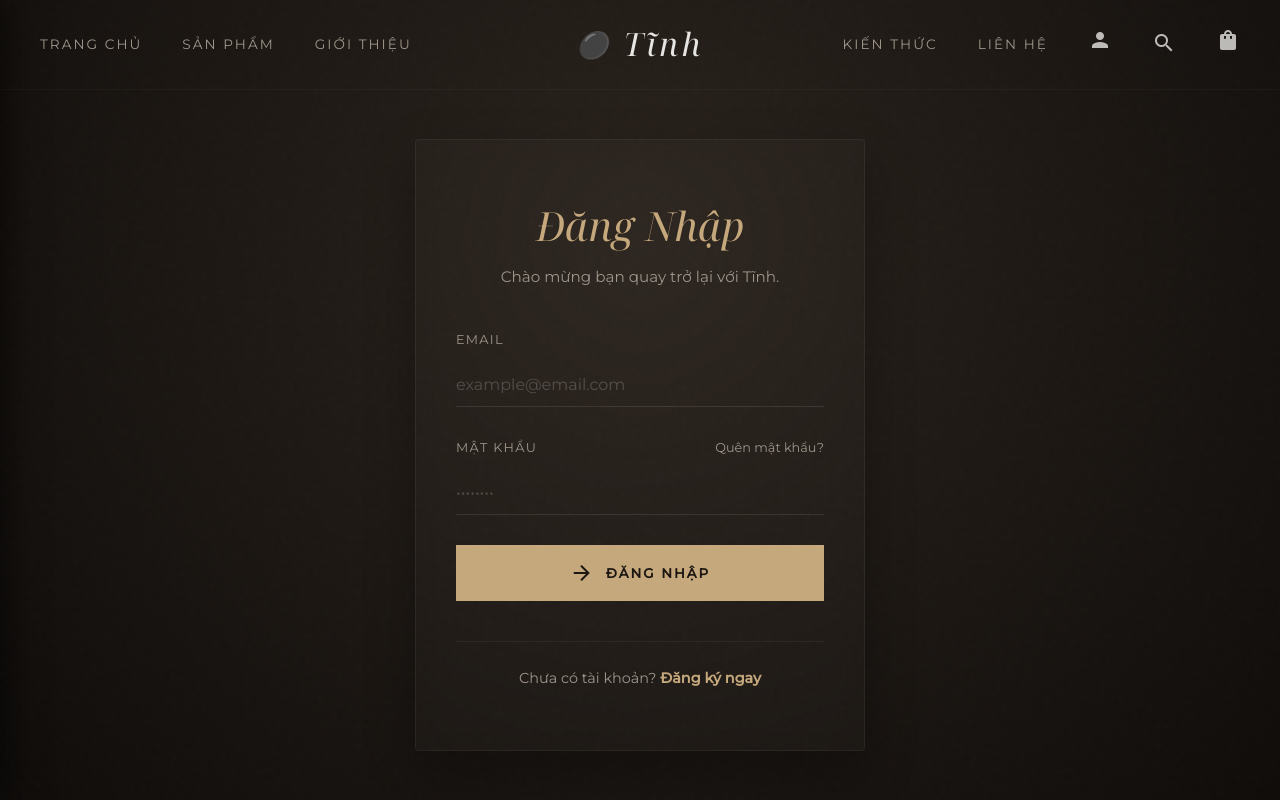
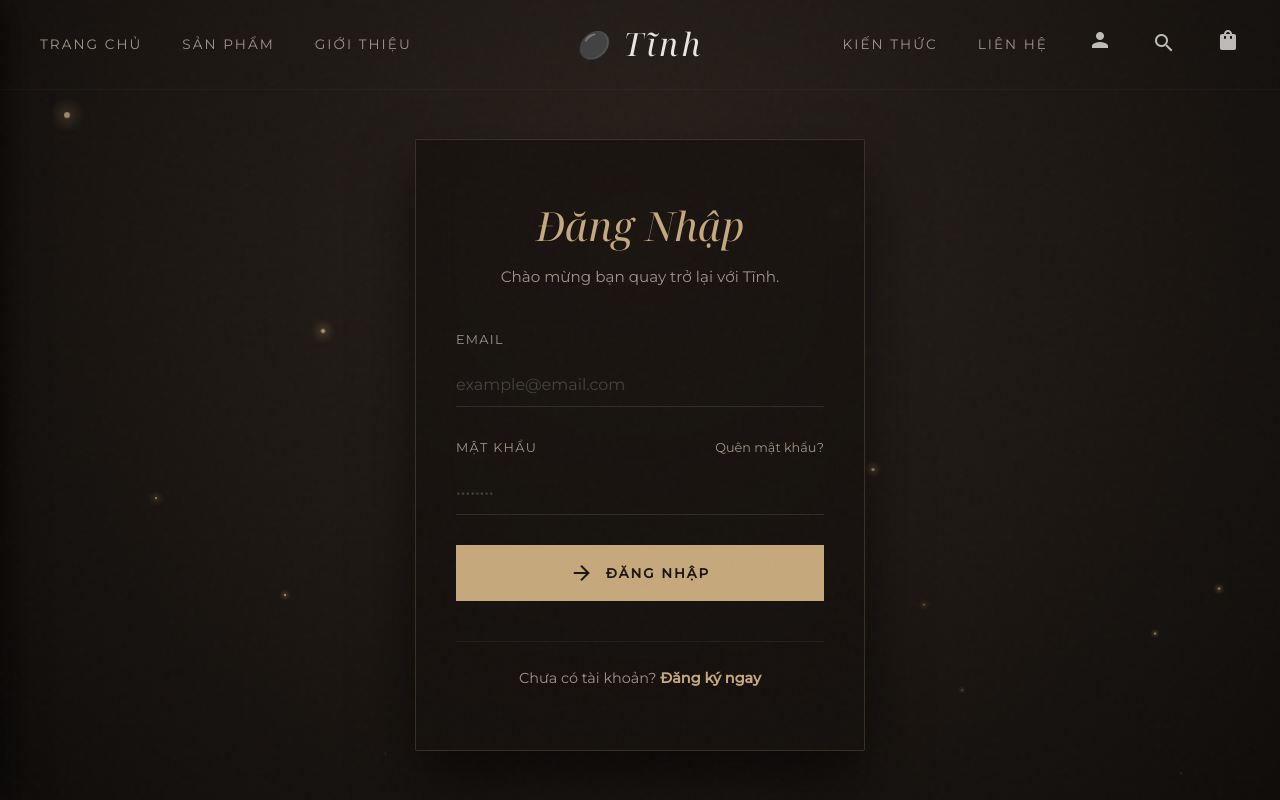
Before and after one commit to namast0601/shop_01_fe, an Angular app: page /login in a window 1280 px wide. Shown: the top 800 px of the page. Built offline with nearby package versions, Linux system fonts and the light colour scheme.

Commit message:
Add effect

```diff
--- a/src/app/pages/login/login.component.css
+++ b/src/app/pages/login/login.component.css
@@ -1,3 +1,4 @@
+/* Inherit / Shared Auth Styles */
 .auth-page {
     min-height: 100vh;
     padding-top: var(--header-height);
@@ -5,17 +6,256 @@
     align-items: center;
     justify-content: center;
     background-image: radial-gradient(circle at 50% 30%, #2a231d, #0f0c0a);
+    position: relative;
+    overflow: hidden;
+    /* Contain animations */
 }
 
+/* Decorative Layer */
+.decor-background {
+    position: absolute;
+    top: 0;
+    left: 0;
+    width: 100%;
+    height: 100%;
+    pointer-events: none;
+    z-index: 0;
+}
+
+/* 3. Floating Embers - Increased Quantity & Variety */
+.embers {
+    position: absolute;
+    width: 100%;
+    height: 100%;
+    z-index: 3;
+}
+
+.embers span {
+    position: absolute;
+    width: 6px;
+    height: 6px;
+    background: var(--c-gold);
+    border-radius: 50%;
+    opacity: 0;
+    box-shadow: 0 0 15px 2px var(--c-gold);
+    /* Strong Glow */
+    animation: riseEmber 8s infinite linear;
+}
+
+/* Randomized styles for 25 embers */
+.embers span:nth-child(1) {
+    left: 5%;
+    animation-duration: 7s;
+    animation-delay: 0s;
+}
+
+.embers span:nth-child(2) {
+    left: 12%;
+    animation-duration: 9s;
+    animation-delay: 2s;
+    width: 4px;
+    height: 4px;
+}
+
+.embers span:nth-child(3) {
+    left: 18%;
+    animation-duration: 11s;
+    animation-delay: 5s;
+    width: 8px;
+    height: 8px;
+}
+
+.embers span:nth-child(4) {
+    left: 25%;
+    animation-duration: 8s;
+    animation-delay: 1s;
+}
+
+.embers span:nth-child(5) {
+    left: 30%;
+    animation-duration: 12s;
+    animation-delay: 4s;
+    width: 3px;
+    height: 3px;
+}
+
+.embers span:nth-child(6) {
+    left: 38%;
+    animation-duration: 10s;
+    animation-delay: 3s;
+}
+
+.embers span:nth-child(7) {
+    left: 45%;
+    animation-duration: 14s;
+    animation-delay: 7s;
+    width: 5px;
+    height: 5px;
+}
+
+.embers span:nth-child(8) {
+    left: 52%;
+    animation-duration: 9s;
+    animation-delay: 2s;
+}
+
+.embers span:nth-child(9) {
+    left: 60%;
+    animation-duration: 11s;
+    animation-delay: 6s;
+    width: 7px;
+    height: 7px;
+}
+
+.embers span:nth-child(10) {
+    left: 68%;
+    animation-duration: 13s;
+    animation-delay: 0s;
+}
+
+.embers span:nth-child(11) {
+    left: 75%;
+    animation-duration: 8s;
+    animation-delay: 4s;
+    width: 4px;
+    height: 4px;
+}
+
+.embers span:nth-child(12) {
+    left: 82%;
+    animation-duration: 12s;
+    animation-delay: 8s;
+}
+
+.embers span:nth-child(13) {
+    left: 90%;
+    animation-duration: 10s;
+    animation-delay: 3s;
+    width: 6px;
+    height: 6px;
+}
+
+.embers span:nth-child(14) {
+    left: 95%;
+    animation-duration: 15s;
+    animation-delay: 1s;
+}
+
+.embers span:nth-child(15) {
+    left: 50%;
+    animation-duration: 9s;
+    animation-delay: 5s;
+    width: 2px;
+    height: 2px;
+}
+
+/* Second batch for density */
+.embers span:nth-child(16) {
+    left: 8%;
+    animation-duration: 10s;
+    animation-delay: 6s;
+    width: 5px;
+    height: 5px;
+}
+
+.embers span:nth-child(17) {
+    left: 22%;
+    animation-duration: 12s;
+    animation-delay: 2s;
+}
+
+.embers span:nth-child(18) {
+    left: 35%;
+    animation-duration: 8s;
+    animation-delay: 4s;
+    width: 7px;
+    height: 7px;
+}
+
+.embers span:nth-child(19) {
+    left: 58%;
+    animation-duration: 14s;
+    animation-delay: 1s;
+}
+
+.embers span:nth-child(20) {
+    left: 72%;
+    animation-duration: 9s;
+    animation-delay: 3s;
+    width: 4px;
+    height: 4px;
+}
+
+.embers span:nth-child(21) {
+    left: 88%;
+    animation-duration: 11s;
+    animation-delay: 5s;
+}
+
+.embers span:nth-child(22) {
+    left: 15%;
+    animation-duration: 13s;
+    animation-delay: 7s;
+    width: 6px;
+    height: 6px;
+}
+
+.embers span:nth-child(23) {
+    left: 42%;
+    animation-duration: 10s;
+    animation-delay: 2s;
+}
+
+.embers span:nth-child(24) {
+    left: 65%;
+    animation-duration: 8s;
+    animation-delay: 0s;
+    width: 8px;
+    height: 8px;
+}
+
+.embers span:nth-child(25) {
+    left: 92%;
+    animation-duration: 14s;
+    animation-delay: 4s;
+}
+
+
+@keyframes riseEmber {
+    0% {
+        transform: translateY(110vh) scale(0);
+        opacity: 0;
+    }
+
+    20% {
+        opacity: 1;
+    }
+
+    80% {
+        opacity: 0.8;
+    }
+
+    100% {
+        transform: translateY(-10vh) scale(1.2);
+        opacity: 0;
+    }
+}
+
+
+/* Main Auth Container */
 .auth-container {
     width: 100%;
     max-width: 450px;
     padding: 60px 40px;
-    background: rgba(255, 255, 255, 0.02);
-    border: 1px solid rgba(255, 255, 255, 0.05);
-    backdrop-filter: blur(10px);
-    border-radius: 4px;
-    box-shadow: 0 20px 50px rgba(0, 0, 0, 0.3);
+    background: rgba(20, 16, 13, 0.7);
+    border: 1px solid rgba(198, 168, 124, 0.2);
+    backdrop-filter: blur(20px);
+    -webkit-backdrop-filter: blur(20px);
+    border-radius: 2px;
+    box-shadow: 0 30px 60px rgba(0, 0, 0, 0.6);
+    z-index: 10;
+    position: relative;
+    transform: translateZ(0);
 }
 
 .auth-header {
--- a/src/app/pages/login/login.component.html
+++ b/src/app/pages/login/login.component.html
@@ -1,13 +1,12 @@
 <div class="auth-page">
     <!-- Decorative Background Elements -->
     <div class="decor-background">
-        <div class="zen-circle"></div>
-        <div class="smoke-container">
-            <div class="smoke-blob one"></div>
-            <div class="smoke-blob two"></div>
-            <div class="smoke-blob three"></div>
-        </div>
+        <!-- Only Embers -->
         <div class="embers">
+            <span></span><span></span><span></span><span></span><span></span>
+            <span></span><span></span><span></span><span></span><span></span>
+            <span></span><span></span><span></span><span></span><span></span>
+            <span></span><span></span><span></span><span></span><span></span>
             <span></span><span></span><span></span><span></span><span></span>
         </div>
     </div>
--- a/src/app/pages/register/register.component.css
+++ b/src/app/pages/register/register.component.css
@@ -1,4 +1,4 @@
-/* Inherit most styles from Login, add specifics if needed */
+/* Inherit / Shared Auth Styles */
 .auth-page {
     min-height: 100vh;
     padding-top: var(--header-height);
@@ -6,18 +6,255 @@
     align-items: center;
     justify-content: center;
     background-image: radial-gradient(circle at 50% 30%, #2a231d, #0f0c0a);
+    position: relative;
+    overflow: hidden;
+    /* Contain animations */
 }
 
+/* Decorative Layer */
+.decor-background {
+    position: absolute;
+    top: 0;
+    left: 0;
+    width: 100%;
+    height: 100%;
+    pointer-events: none;
+    z-index: 0;
+}
+
+/* 3. Floating Embers - Increased Quantity & Variety */
+.embers {
+    position: absolute;
+    width: 100%;
+    height: 100%;
+    z-index: 3;
+}
+
+.embers span {
+    position: absolute;
+    width: 6px;
+    height: 6px;
+    background: var(--c-gold);
+    border-radius: 50%;
+    opacity: 0;
+    box-shadow: 0 0 15px 2px var(--c-gold);
+    /* Strong Glow */
+    animation: riseEmber 8s infinite linear;
+}
+
+/* Randomized styles for 25 embers (matching Login for consistency) */
+.embers span:nth-child(1) {
+    left: 5%;
+    animation-duration: 7s;
+    animation-delay: 0s;
+}
+
+.embers span:nth-child(2) {
+    left: 12%;
+    animation-duration: 9s;
+    animation-delay: 2s;
+    width: 4px;
+    height: 4px;
+}
+
+.embers span:nth-child(3) {
+    left: 18%;
+    animation-duration: 11s;
+    animation-delay: 5s;
+    width: 8px;
+    height: 8px;
+}
+
+.embers span:nth-child(4) {
+    left: 25%;
+    animation-duration: 8s;
+    animation-delay: 1s;
+}
+
+.embers span:nth-child(5) {
+    left: 30%;
+    animation-duration: 12s;
+    animation-delay: 4s;
+    width: 3px;
+    height: 3px;
+}
+
+.embers span:nth-child(6) {
+    left: 38%;
+    animation-duration: 10s;
+    animation-delay: 3s;
+}
+
+.embers span:nth-child(7) {
+    left: 45%;
+    animation-duration: 14s;
+    animation-delay: 7s;
+    width: 5px;
+    height: 5px;
+}
+
+.embers span:nth-child(8) {
+    left: 52%;
+    animation-duration: 9s;
+    animation-delay: 2s;
+}
+
+.embers span:nth-child(9) {
+    left: 60%;
+    animation-duration: 11s;
+    animation-delay: 6s;
+    width: 7px;
+    height: 7px;
+}
+
+.embers span:nth-child(10) {
+    left: 68%;
+    animation-duration: 13s;
+    animation-delay: 0s;
+}
+
+.embers span:nth-child(11) {
+    left: 75%;
+    animation-duration: 8s;
+    animation-delay: 4s;
+    width: 4px;
+    height: 4px;
+}
+
+.embers span:nth-child(12) {
+    left: 82%;
+    animation-duration: 12s;
+    animation-delay: 8s;
+}
+
+.embers span:nth-child(13) {
+    left: 90%;
+    animation-duration: 10s;
+    animation-delay: 3s;
+    width: 6px;
+    height: 6px;
+}
+
+.embers span:nth-child(14) {
+    left: 95%;
+    animation-duration: 15s;
+    animation-delay: 1s;
+}
+
+.embers span:nth-child(15) {
+    left: 50%;
+    animation-duration: 9s;
+    animation-delay: 5s;
+    width: 2px;
+    height: 2px;
+}
+
+.embers span:nth-child(16) {
+    left: 8%;
+    animation-duration: 10s;
+    animation-delay: 6s;
+    width: 5px;
+    height: 5px;
+}
+
+.embers span:nth-child(17) {
+    left: 22%;
+    animation-duration: 12s;
+    animation-delay: 2s;
+}
+
+.embers span:nth-child(18) {
+    left: 35%;
+    animation-duration: 8s;
+    animation-delay: 4s;
+    width: 7px;
+    height: 7px;
+}
+
+.embers span:nth-child(19) {
+    left: 58%;
+    animation-duration: 14s;
+    animation-delay: 1s;
+}
+
+.embers span:nth-child(20) {
+    left: 72%;
+    animation-duration: 9s;
+    animation-delay: 3s;
+    width: 4px;
+    height: 4px;
+}
+
+.embers span:nth-child(21) {
+    left: 88%;
+    animation-duration: 11s;
+    animation-delay: 5s;
+}
+
+.embers span:nth-child(22) {
+    left: 15%;
+    animation-duration: 13s;
+    animation-delay: 7s;
+    width: 6px;
+    height: 6px;
+}
+
+.embers span:nth-child(23) {
+    left: 42%;
+    animation-duration: 10s;
+    animation-delay: 2s;
+}
+
+.embers span:nth-child(24) {
+    left: 65%;
+    animation-duration: 8s;
+    animation-delay: 0s;
+    width: 8px;
+    height: 8px;
+}
+
+.embers span:nth-child(25) {
+    left: 92%;
+    animation-duration: 14s;
+    animation-delay: 4s;
+}
+
+
+@keyframes riseEmber {
+    0% {
+        transform: translateY(110vh) scale(0);
+        opacity: 0;
+    }
+
+    20% {
+        opacity: 1;
+    }
+
+    80% {
+        opacity: 0.8;
+    }
+
+    100% {
+        transform: translateY(-10vh) scale(1.2);
+        opacity: 0;
+    }
+}
+
+
+/* Main Auth Container */
 .auth-container {
     width: 100%;
     max-width: 500px;
-    /* Slightly wider for register */
     padding: 50px 40px;
-    background: rgba(255, 255, 255, 0.02);
-    border: 1px solid rgba(255, 255, 255, 0.05);
-    backdrop-filter: blur(10px);
-    border-radius: 4px;
-    box-shadow: 0 20px 50px rgba(0, 0, 0, 0.3);
+    background: rgba(20, 16, 13, 0.7);
+    border: 1px solid rgba(198, 168, 124, 0.2);
+    backdrop-filter: blur(20px);
+    -webkit-backdrop-filter: blur(20px);
+    border-radius: 2px;
+    box-shadow: 0 30px 60px rgba(0, 0, 0, 0.6);
+    z-index: 10;
+    position: relative;
+    transform: translateZ(0);
 }
 
 .auth-header {
@@ -38,7 +275,7 @@
 /* Form Styles */
 .form-group {
     margin-bottom: 24px;
-    /* Tighter spacing for more fields */
+    position: relative;
 }
 
 .form-group label {
@@ -60,11 +297,13 @@
     font-family: var(--font-sans);
     font-size: 1rem;
     transition: all 0.3s;
+    border-radius: 0;
 }
 
 .zen-input:focus {
     outline: none;
     border-bottom-color: var(--c-gold);
+    box-shadow: 0 4px 10px -4px rgba(198, 168, 124, 0.1);
 }
 
 .zen-input::placeholder {
--- a/src/app/pages/register/register.component.html
+++ b/src/app/pages/register/register.component.html
@@ -1,4 +1,16 @@
 <div class="auth-page">
+    <!-- Decorative Background Elements -->
+    <div class="decor-background">
+        <!-- Only Embers -->
+        <div class="embers">
+            <span></span><span></span><span></span><span></span><span></span>
+            <span></span><span></span><span></span><span></span><span></span>
+            <span></span><span></span><span></span><span></span><span></span>
+            <span></span><span></span><span></span><span></span><span></span>
+            <span></span><span></span><span></span><span></span><span></span>
+        </div>
+    </div>
+
     <div class="auth-container fade-in-up">
         <div class="auth-header">
             <h1 class="serif-italic text-gold">Đăng Ký</h1>
```
